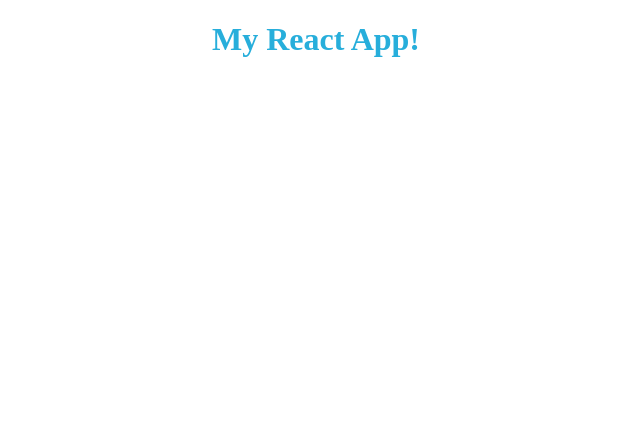
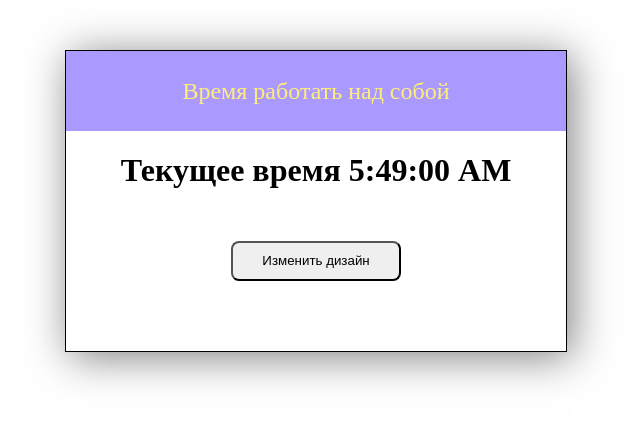
Before and after one commit to alexandere1997/React_time.github.io, a React app: page / in a window 1280 px wide. Shown: the whole page, without its empty margins (324-964 px from the left). Built offline with nearby package versions, Linux system fonts and the light colour scheme.

Commit message:
Мини приложение

```diff
--- a/src/components/App.js
+++ b/src/components/App.js
@@ -1,15 +1,56 @@
 import React, { Component } from "react";
 
 import '../styles/App.css';
+function ShowBanner(props) {
+    if(props.time > 45) {
+        return (
+            <div className="rest_block">Отдых</div>
+        )
+    }
+    else {
+        return (
+            <div className="work_block">Время работать над собой</div>
+        )
+    }
+}
 
-class App extends Component {
+
+
+
+
+
+
+class Clock extends Component {
+    constructor(props) {
+        super(props);
+        this.state = {date: new Date()}
+    }
+
+    componentDidMount() {
+        this.timerId = setInterval(
+            () => this.tick(),
+            1000
+        )
+    }
+
+    componentWillUnmount() {
+        clearInterval(this.timerId)
+    }
+
+    tick() {
+        this.setState({
+            date: new Date()
+        })
+    }
+
     render() {
         return (
             <div>
-                <h1>My React App!</h1>
+                <ShowBanner time={this.state.date.getSeconds()} />
+                <h1>Текущее время {this.state.date.toLocaleTimeString()}</h1>
             </div>
         );
     }
 }
 
-export default App;
+export default Clock;
--- /dev/null
+++ b/src/components/button.js
@@ -0,0 +1,23 @@
+import React, { Component } from "react";
+
+import '../styles/App.css';
+
+class Button extends Component {
+  constructor(props) {
+    super(props)
+    this.myClick = this.myClick.bind(this);
+  }
+
+  myClick() {
+    document.getElementsByClassName('wrapper')[0].style.backgroundColor = "#F9F5A6ff";
+  }
+
+  render(){
+    return (
+      <button onClick={this.myClick} className="clicker">Изменить дизайн</button>
+    )
+  }
+}
+
+
+export default Button;
--- a/src/index.js
+++ b/src/index.js
@@ -1,5 +1,19 @@
 import React from "react";
 import ReactDOM from "react-dom";
-import App from "./components/App.js";
+import Clock from "./components/App.js";
+import Button from "./components/button";
+
+class App extends React.Component {
+  render() {
+    return (
+      <div className="wrapper">
+      <Clock />
+      <Button />
+      </div>
+    )
+  }
+}
+
+
 
 ReactDOM.render(<App />, document.getElementById("root"));
--- a/src/styles/App.css
+++ b/src/styles/App.css
@@ -1,4 +1,30 @@
-h1 {
-  color: #27aedb;
+.wrapper {
+  margin: 0 auto;
+  margin-top: 50px;
+  width: 500px;
+  height: 300px;
+  border: 1px solid black;
   text-align: center;
+  box-shadow: 5px 5px 40px rgba(0, 0, 0, 0.5);
 }
+.rest_block {
+  height: 80px;
+  line-height: 80px;
+  background-color: #F67;
+  font-size: 24px;
+  color: #fff;
+}
+.work_block {
+  height: 80px;
+  line-height: 80px;
+  background-color: #A9F;
+  font-size: 24px;
+  color: #FE7;
+}
+.clicker {
+  width: 170px;
+  border-radius: 8px;
+  height: 40px;
+  margin-top: 30px;
+  outline: none;
+}
```
Also changed, not shown: 1 other file.
